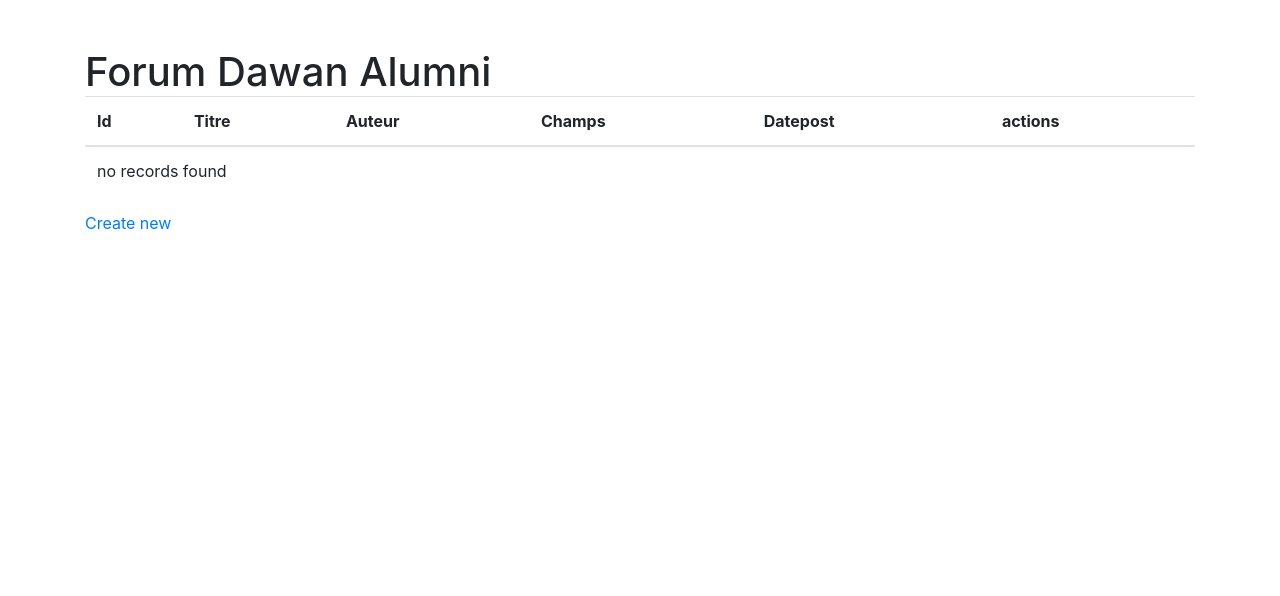
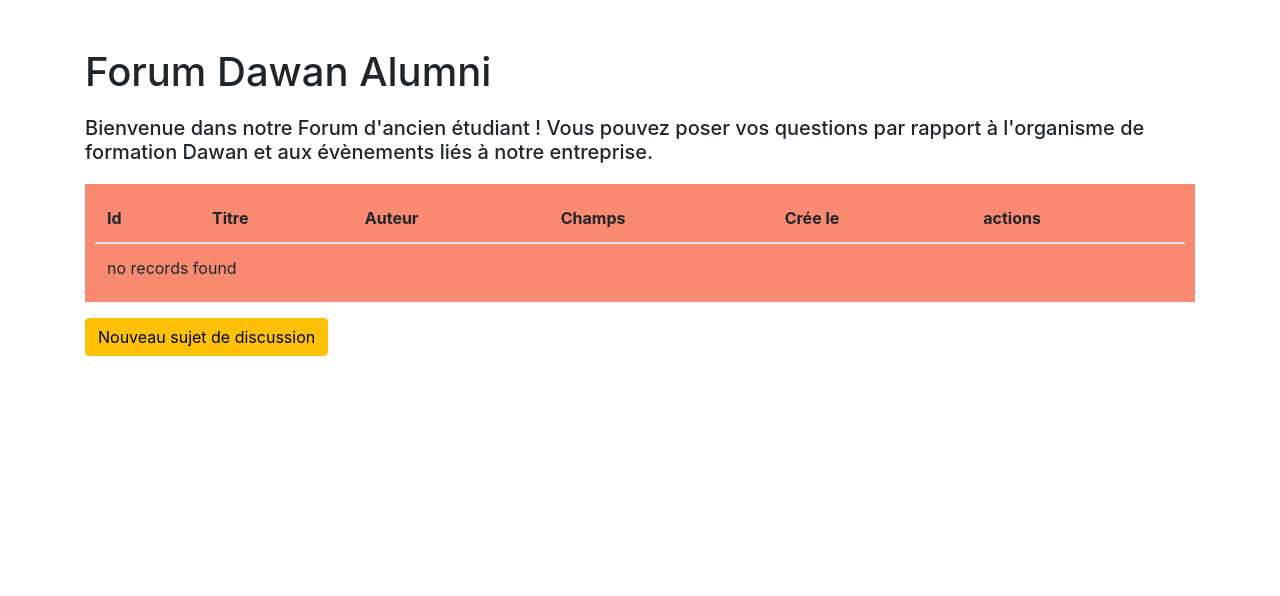
Before and after one commit to looooic/DalumniSymfony, a Symfony app: template templates/post/index.html.twig in a window 1280 px wide. Shown: the part 124-720 px from the top of the page. Run offline with Twig, Linux system fonts and the light colour scheme; the template is opened without the code that fills it, so the values that code supplies are empty; some libraries are stand-ins or nearby versions.

Commit message:
Pause relation

```diff
--- a/public/css/forum.css
+++ b/public/css/forum.css
@@ -1,26 +1,22 @@
-.btn {
-    text-decoration: none;
-   color: orangered;
+
+
+
+
+
+.bouton a {
+    text-decoration:none;
+    color: black;
 }
 
-.fofo {
-    margin-top: 70px;
-}
 
-.contact {
-    margin-top: 55px;
-    margin-bottom: 25px;
-}
-
-.eleve {
-    margin-top: 40px;
+.deuxiemetexte {
+    margin-top: 20px;
     margin-bottom: 20px;
 }
 
-.espace {
-    padding: 100px;
+
+.table {
+    background-color: #FA8A72;
+    border: 10px solid #FA8A72 ;
+    border-radius: 1px;
 }
-
-.forum {
-    padding-top:20px;
-}
--- a/templates/post/index.html.twig
+++ b/templates/post/index.html.twig
@@ -2,8 +2,12 @@
 
 {% block title %}Post index{% endblock %}
 
+
 {% block body %}
     <h1>Forum Dawan Alumni</h1>
+
+    <h5 class="deuxiemetexte">Bienvenue dans notre Forum d'ancien étudiant ! Vous pouvez poser vos questions par rapport à l'organisme de
+        formation Dawan et aux évènements liés à notre entreprise.</h5>
 
     <table class="table">
         <thead>
@@ -12,7 +16,7 @@
                 <th>Titre</th>
                 <th>Auteur</th>
                 <th>Champs</th>
-                <th>Datepost</th>
+                <th>Crée le</th>
                 <th>actions</th>
             </tr>
         </thead>
@@ -21,12 +25,13 @@
             <tr>
                 <td> {{ post.id }} </td>
                 <td> {{ post.titre }} </td>
-                <td> {{ post.author ? post.author.user.prenom : 'nc' }} </td>
+                <td>{{ post.author ? post.author.user.prenom : 'nc' }} </td>
                 <td>{{ post.champs }}</td>
                 <td>{{ post.datepost ? post.datepost|date('Y-m-d H:i:s') : '' }}</td>
                 <td>
-                    <a href="{{ path('post_show', {'id': post.id}) }}">show</a>
-                    <a href="{{ path('post_edit', {'id': post.id}) }}">edit</a>
+                    <button type="button" class="btn btn-warning bouton">  <a href="{{ path('post_show', {'id': post.id}) }}">Aller sur le sujet</a> </button>
+
+                    <button type="button" class="btn btn-light bouton">  <a href="{{ path('post_edit', {'id': post.id}) }}">Modifier le sujet</a> </button>
                 </td>
             </tr>
         {% else %}
@@ -37,5 +42,5 @@
         </tbody>
     </table>
 
-    <a href="{{ path('post_new') }}">Create new</a>
+    <button type="button" class="btn btn-warning bouton"><a href="{{ path('post_new') }}">Nouveau sujet de discussion</a></button>
 {% endblock %}
```
